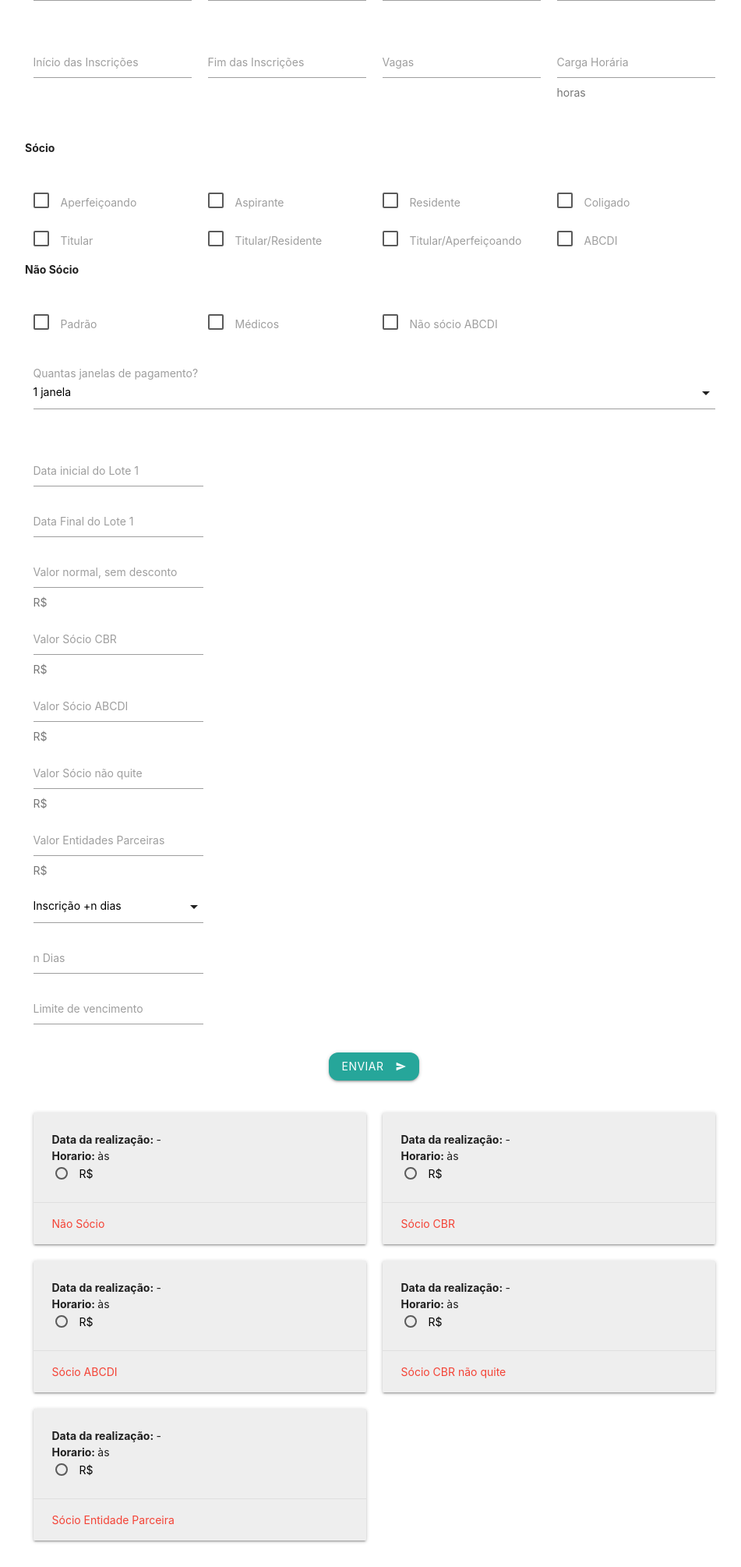
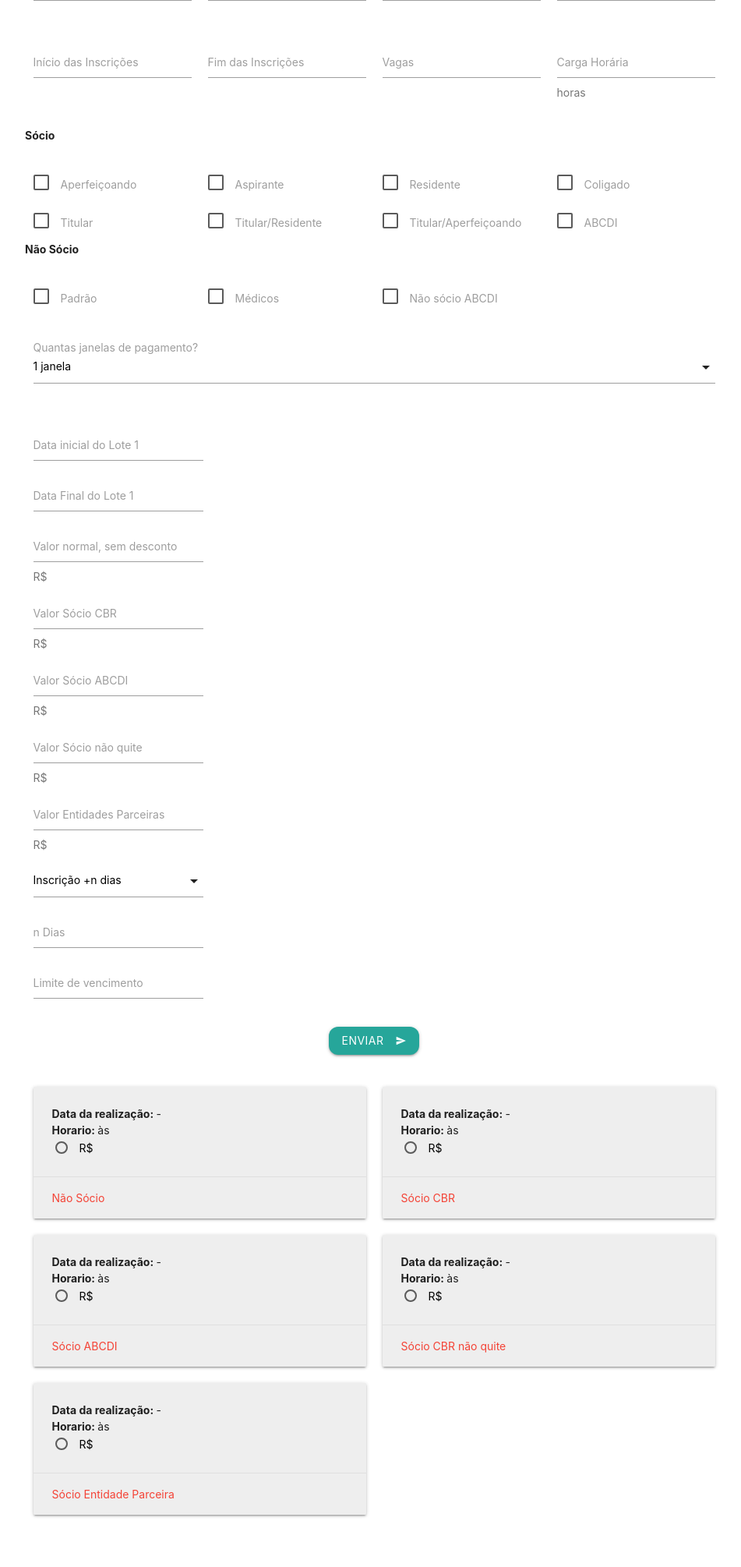
Before and after one commit to kiingsway/Cursos, a PHP site: page /index.php in a window 1280 px wide. Shown: the part 364-2374 px from the top of the page at 78% size, without its empty margins (160-1111 px from the left). After the commit the page ends 2310 px from the top, so only its background shows below. Run offline with PHP 8.4, Linux system fonts and the light colour scheme; data comes from the database, SQL or seed files in the repository.

Commit message:
Algumas poucas alterações

```diff
--- a/index.php
+++ b/index.php
@@ -12,8 +12,9 @@
     <link href="https://fonts.googleapis.com/icon?family=Material+Icons" rel="stylesheet">
 
     <style type="text/css">
+
     * { font-size: 14px !important };
-    p { display: inline !important};
+
     </style>
 </head>
 <body>
@@ -102,11 +103,11 @@
   <div class="row">
     <form class="col s12" method="POST" action="#" onsubmit="abrirModalLoad()">
       <div class="row">
-        <div class="input-field col s12 m7">
+        <div class="input-field col s12 m8 l7">
             <input id="nomeCurso" name="nomeCurso" type="text" class="contar" data-length="80" onkeyup="trocarTitulo()" <?php if (isset($_GET['curso'])) echo "value='".$nome."'"; ?> required>
             <label for="nomeCurso" class="tooltipped" data-position="top" data-tooltip="Nome que aparecerá no momento da compra">Nome do curso <i class="material-icons">help</i></label>
         </div>
-        <div class="input-field col s6 m2">
+        <div class="input-field col s6 m4 l2">
             <select name="slctTipoAtv">
                 <option value="1" <?php if (isset($_GET['curso'])) if ($tipo_atividade == 1) echo 'selected'; ?>>Curso Presencial</option>
                 <option value="2" <?php if (isset($_GET['curso'])) if ($tipo_atividade == 2) echo 'selected'; ?>>Curso On-line</option>
@@ -114,7 +115,7 @@
             </select>
             <label for="form1">Tipo de atividade</label>
         </div>
-        <div class="input-field col s6 m3">
+        <div class="input-field col s6 m12 l3">
             <select class="custom-select" name="slctCentroCusto">
                 <option value="98" <?php if (isset($_GET['curso'])) if ($centro_custo == 98) echo 'selected'; ?>>[98] Vendas Online</option>
                 <option value="99" <?php if (isset($_GET['curso'])) if ($centro_custo == 99) echo 'selected'; ?>>[99] Congresso 2018</option>
@@ -126,7 +127,7 @@
         </div>
       </div>
       <div class="row">
-        <div class="input-field col s12 m6">
+        <div class="input-field col s12 m12 l6">
             <select class="custom-select" name="slctContaCaixa">
                 <option value="10" <?php if (isset($_GET['curso'])) if ($conta_caixa == 10) echo 'selected'; ?>>(10) 1.1.06 - Inscrições Curso - AVR</option>
                 <option value="29" <?php if (isset($_GET['curso'])) if ($conta_caixa == 29) echo 'selected'; ?>>(29) 1.4.01.02 - Congresso Brasileiro Radiologia</option>
@@ -138,7 +139,7 @@
             </select>
             <label for="input_text" class="tooltipped" data-position="top" data-tooltip="Cada curso possui sua Conta Caixa. Qualquer dúvida sobre pergunte ao Financeiro">Conta Caixa <i class="material-icons">help</i></label>
         </div>
-        <div class="input-field col s4 m2">
+        <div class="input-field col s4 m4 l2">
             <p>
                 <label>
                     <input type="checkbox" class="filled-in" name="cbxCertificado" <?php if (isset($_GET['curso'])) if ($certificado == 1) echo 'checked'; ?> >
@@ -146,7 +147,7 @@
                 </label>
             </p>
         </div>
-        <div class="input-field col s4 m2">
+        <div class="input-field col s4 m4 l2">
             <p>
                 <label>
                     <input type="checkbox" class="filled-in" name="cbxPresenca" <?php if (isset($_GET['curso'])) if ($presenca == 1) echo 'checked'; ?> />
@@ -154,7 +155,7 @@
                 </label>
             </p>
         </div>
-        <div class="input-field col s4 m2">
+        <div class="input-field col s4 m4 l2">
             <p>
                 <label>
                     <input type="checkbox" class="filled-in" name="cbxEtiqueta" <?php if (isset($_GET['curso'])) if ($etiqueta == 1) echo 'checked'; ?> />
@@ -203,7 +204,7 @@
 
     <div class="checkbox-group required">
         <div class="row">
-            <h1><b>Sócio</b></h1>
+            <p><b>Sócio</b></p>
             <div class="input-field col s6 m3">
                 <td class="hoverable">
                     <label>
@@ -239,10 +240,10 @@
             </div>
             <div class="input-field col s6 m3">
                 <td class="hoverable"><label><input type="checkbox" class="filled-in" name="cbxCategorias[]" value="8" <?php if (isset($_GET['curso'])) if(in_array('8', $categorias)) echo 'checked'; ?>/><span>ABCDI</span></label></td>
-            </div>
+            </div><br><br>
         </div>
         <div class="row">
-            <h1><b>Não Sócio</b></h1>
+            <p><b>Não Sócio</b></p>
             <div class="input-field col s6 m3">
                 <td class="hoverable"><label><input type="checkbox" class="filled-in" name="cbxCategorias[]" value="9" <?php if (isset($_GET['curso'])) if(in_array('9', $categorias)) echo 'checked'; ?>/><span>Padrão</span></label></td>
             </div>
@@ -266,7 +267,7 @@
                 <label>Quantas janelas de pagamento?</label>
             </div>
         </div>
-        <div class="col s6 m3">
+        <div class="col s6 l3">
             <div class="input-field row">
                 <input name="dataInicialLote1" type="text" class="datepicker" required <?php if (isset($_GET['curso'])) echo 'value="'.$data_inicio_lote1.'"'; ?>/>
                 <label for="dataInicialLote1">Data inicial do Lote 1</label>
@@ -316,7 +317,7 @@
                 <label id="labelVenc1" for="vencimentoLote1">Limite de vencimento</label>
             </div>
         </div>
-        <div style="display: none" id="divJanela2" class="col s6 m3">
+        <div style="display: none" id="divJanela2" class="col s6 l3">
             <div class="input-field row">
                 <input name="dataInicialLote2" type="text" class="datepicker">
                 <label for="dataInicialLote2">Data inicial do Lote 2</label>
@@ -366,7 +367,7 @@
                 <label name="labelVenc2" for="vencimentoLote2">Limite de vencimento</label>
             </div>
         </div>
-        <div style="display: none" id="divJanela3" class="col s6 m3">
+        <div style="display: none" id="divJanela3" class="col s6 l3">
             <div class="input-field row">
                 <input name="dataInicialLote3" type="text" class="datepicker">
                 <label for="dataInicialLote3">Data inicial do Lote 3</label>
@@ -416,7 +417,7 @@
                 <label name="labelVenc3" for="vencimentoLote3">Limite de vencimento</label>
             </div>
         </div>
-        <div style="display: none" id="divJanela4" class="col s6 m3">
+        <div style="display: none" id="divJanela4" class="col s6 l3">
             <div class="input-field row">
                 <input name="dataInicialLote4" type="text" class="datepicker">
                 <label for="dataInicialLote4">Data inicial do Lote 4</label>
@@ -586,7 +587,7 @@
             while ($curso = mysqli_fetch_assoc($result)){
                 echo "<tr>";
                 echo "<td>";
-                echo "<a href='index.php?curso=".$curso['id']."' class='waves-effect waves-light btn-small' value='".$curso['id']."'>";
+                echo "<a style='font-size:13px !important' href='index.php?curso=".$curso['id']."' class='waves-effect waves-light btn-small' value='".$curso['id']."'>";
                 echo $curso['nome'];
                 echo "</a>";
                 echo "</td>";
--- a/mailer.php
+++ b/mailer.php
@@ -11,6 +11,7 @@ include '../conta.php';
 $mail = new PHPMailer(true);                              // Passing `true` enables exceptions
 try{
     //Server settings
+    $mail->CharSet = 'UTF-8';
     $mail->SMTPDebug = 0;                                 // Enable verbose debug output
     $mail->isSMTP();                                      // Set mailer to use SMTP
     $mail->Host = 'smtp.office365.com';                   // Specify main and backup SMTP servers
```
